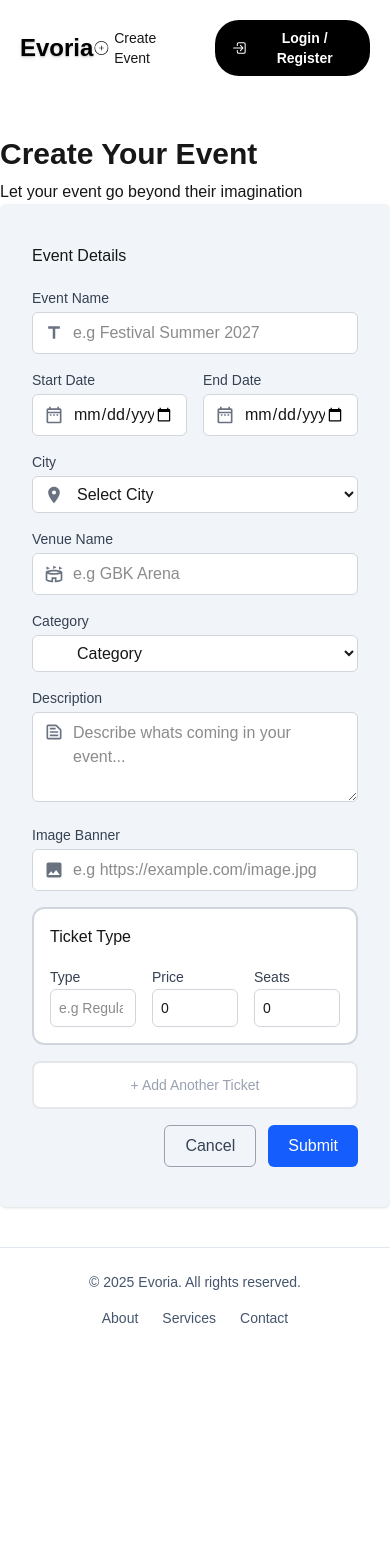
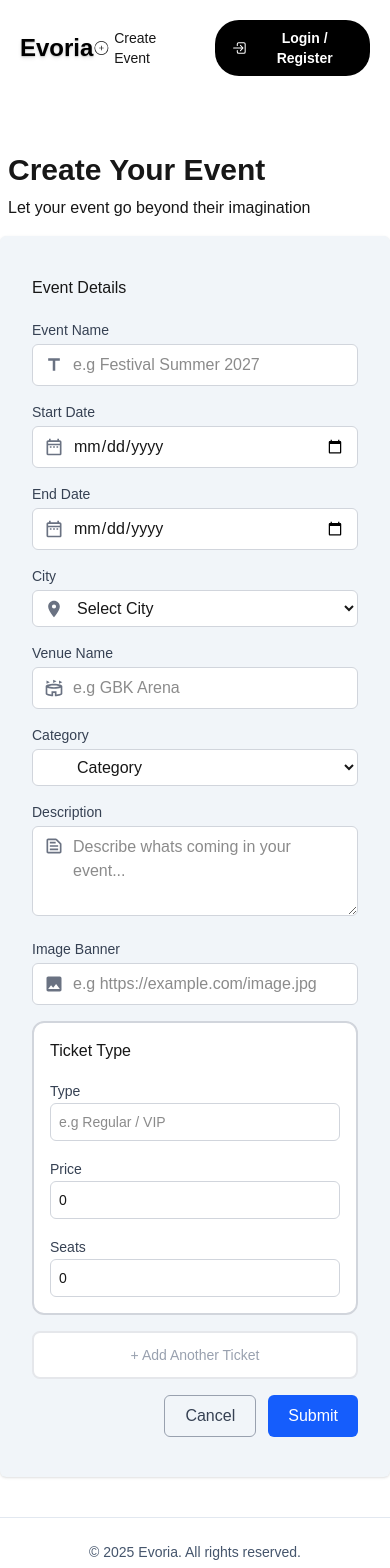
Before and after one commit to haidarfahmii/evoria-event-management, a Next.js app in the folder frontend/: page /create-event in a window 390 px wide. Shown: the top 1568 px of the page. Before the commit the page ends 1352 px from the top, so only its background shows below. Built offline with nearby package versions, Linux system fonts and the light colour scheme.

Commit message:
feat: mobile responsivity

```diff
--- a/frontend/src/app/create-event/page.tsx
+++ b/frontend/src/app/create-event/page.tsx
@@ -5,7 +5,7 @@ export default function page() {
     return (
         <main >
             <section className="max-w-3xl mx-auto py-10">
-                <div className=" flex flex-col gap-2">
+                <div className=" flex flex-col gap-2 px-2 py-4">
                     <h1 className="font-bold text-3xl">Create Your Event</h1>
                     <h2>Let your event go beyond their imagination</h2>
                 </div>
--- a/frontend/src/features/events/components/EventsForm.tsx
+++ b/frontend/src/features/events/components/EventsForm.tsx
@@ -84,7 +84,7 @@ export default function EventsForm() {
             </div>
 
             {/* start date */}
-            <div className="flex flex-col gap-1">
+            <div className="flex flex-col gap-1 col-span-2 md:col-span-1">
                 <label className="text-sm font-medium text-gray-700">Start Date</label>
 
                 <div className="relative w-full">
@@ -107,7 +107,7 @@ export default function EventsForm() {
             </div>
 
             {/* end date */}
-            <div className="flex flex-col gap-1">
+            <div className="flex flex-col gap-1 col-span-2 md:col-span-1">
                 <label className="text-sm font-medium text-gray-700">End Date</label>
 
                 <div className="relative w-full">
@@ -270,7 +270,7 @@ export default function EventsForm() {
                     </div>
 
                     {/* Ticket Type Name */}
-                    <div>
+                    <div className="col-span-3 md:col-span-1">
                         <label className="text-sm font-medium text-gray-700">Type</label>
                         <input
                             type="text"
@@ -297,7 +297,7 @@ export default function EventsForm() {
                     </div>
 
                     {/* Price */}
-                    <div>
+                    <div className="col-span-3 md:col-span-1">
                         <label className="text-sm font-medium text-gray-700">Price</label>
                         <input
                             type="number"
@@ -324,7 +324,7 @@ export default function EventsForm() {
                     </div>
 
                     {/* Seats */}
-                    <div>
+                    <div className="col-span-3 md:col-span-1">
                         <label className="text-sm font-medium text-gray-700">Seats</label>
                         <input
                             type="number"
```
